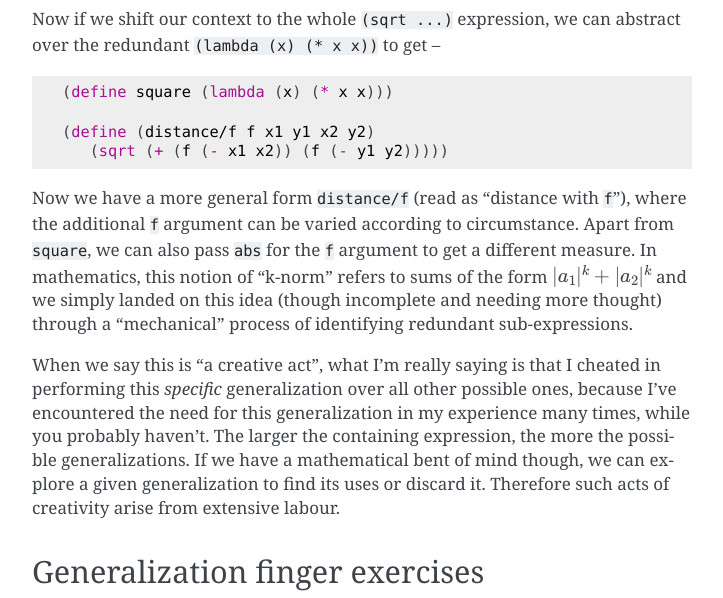
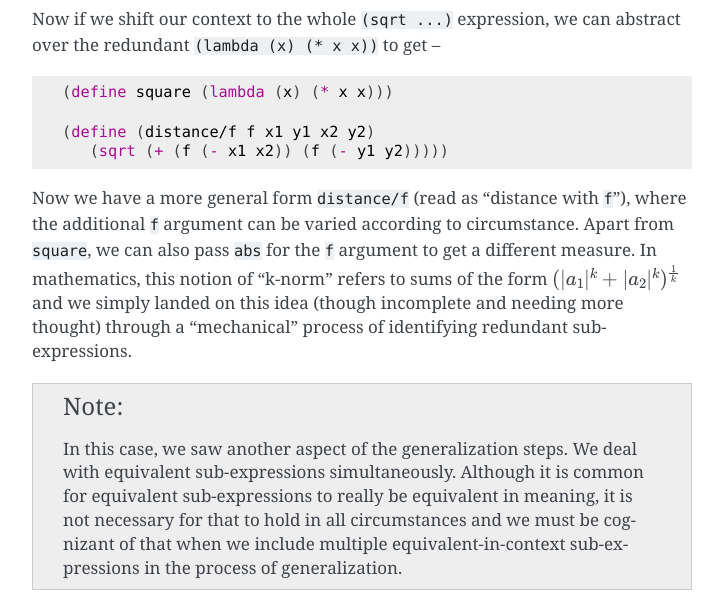
Before and after one commit to kreauniv/complit, a Sphinx documentation site: the page built from source/generalizations.rst, in a window 1280 px wide and 900 px high, scrolled down 5089 px, cut to the strip 0-598 px from the top of the window. Shown: the whole strip, without its empty margins (388-1111 px from the left). Built offline with Sphinx 7.4.7, drawn with Linux system fonts in a browser that asks for light colours.

Commit message:
Added note about generalizing equivalent sub-expressions

```diff
--- a/source/generalizations.rst
+++ b/source/generalizations.rst
@@ -292,9 +292,16 @@ Now we have a more general form ``distance/f`` (read as "distance with ``f``"),
 where the additional ``f`` argument can be varied according to circumstance.
 Apart from ``square``, we can also pass ``abs`` for the ``f`` argument to get a
 different measure. In mathematics, this notion of "k-norm" refers to sums of
-the form :math:`|a_1|^k + |a_2|^k` and we simply landed on this idea (though
+the form :math:`(|a_1|^k + |a_2|^k)^{\frac{1}{k}}` and we simply landed on this idea (though
 incomplete and needing more thought) through a "mechanical" process of
 identifying redundant sub-expressions.
+
+.. note:: In this case, we saw another aspect of the generalization steps. We
+   deal with equivalent sub-expressions simultaneously. Although it is common
+   for equivalent sub-expressions to really be equivalent in meaning, it is not
+   necessary for that to hold in all circumstances and we must be cognizant of
+   that when we include multiple equivalent-in-context sub-expressions in the
+   process of generalization.
 
 When we say this is "a creative act", what I'm really saying is that I cheated
 in performing this *specific* generalization over all other possible ones,
```
